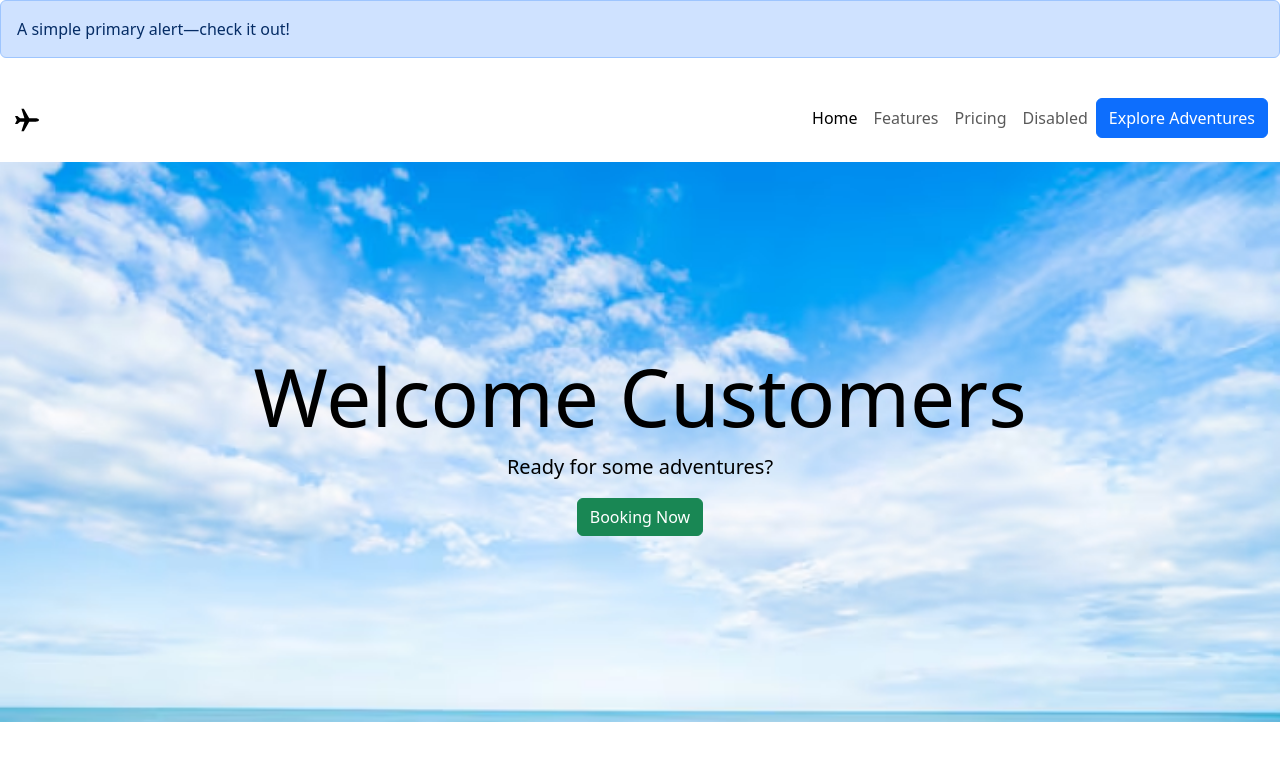
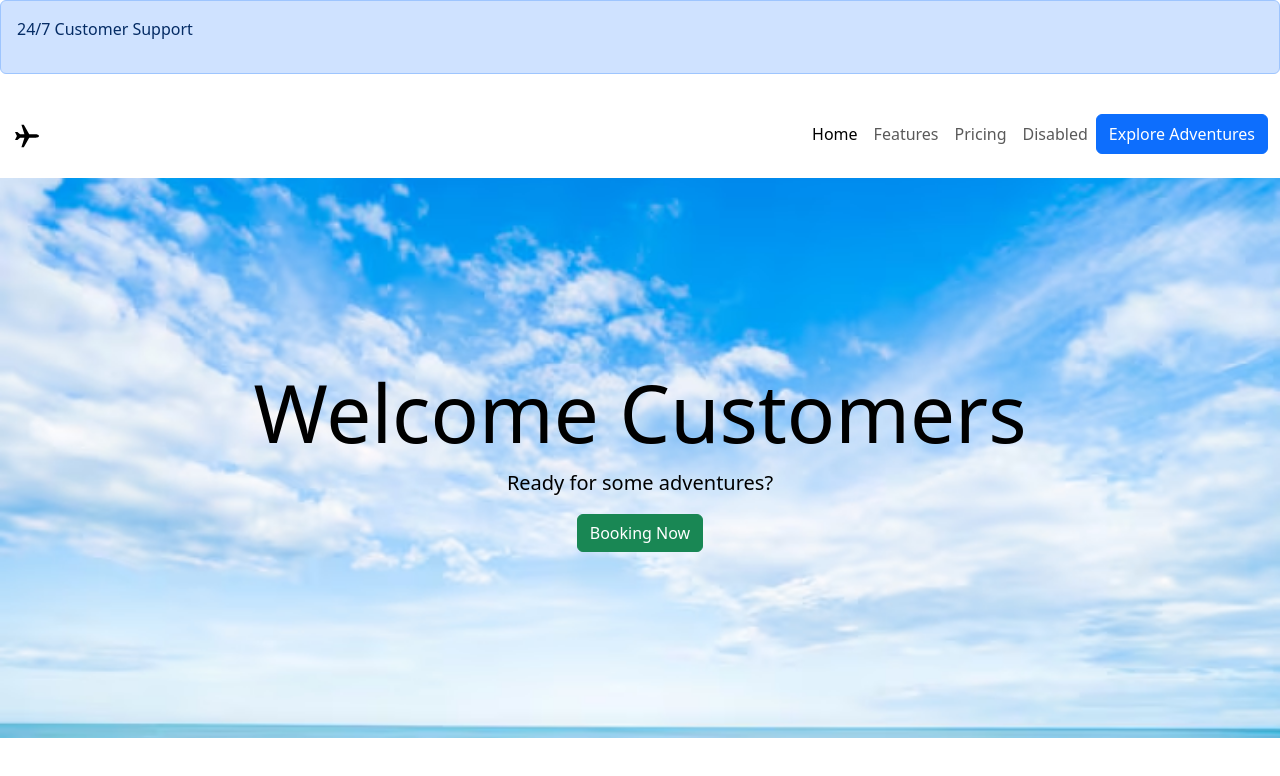
Before and after one commit to 1403-Phong/dsn1713-020-week5-header-navigation, a plain HTML site: page index.html in a window 1280 px wide. Drawn offline with nearby package versions, Linux system fonts and the light colour scheme.

Commit message:
Update index.html

```diff
--- a/index.html
+++ b/index.html
@@ -10,8 +10,8 @@
 <body>
     <header>
      <div class="alert alert-primary align-items-center" role="alert">
-  A simple primary alert—check it out!
-    </div>
+<p>24/7 Customer Support </p>
+</div>
 
     <header class="py-3">
 
```
